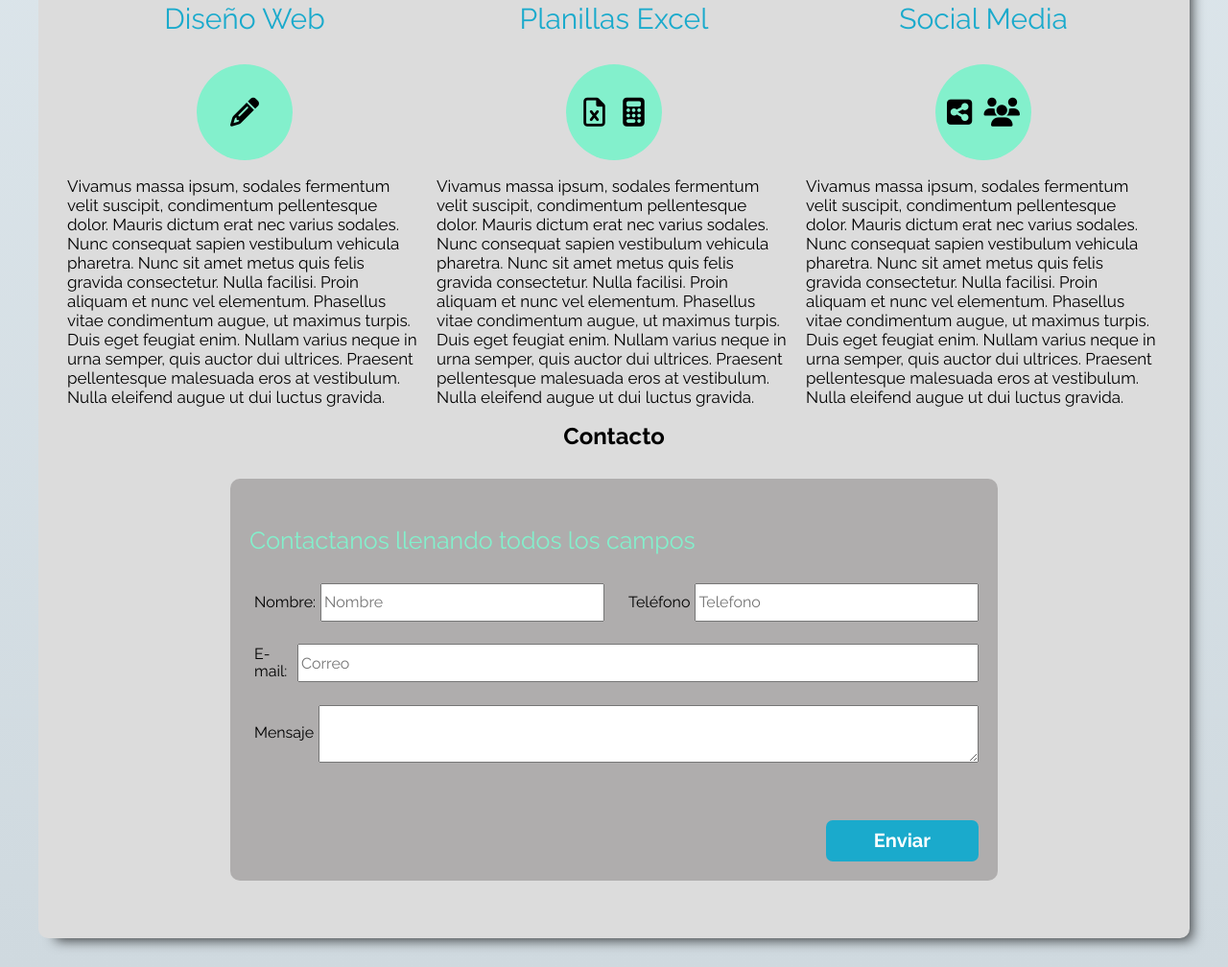
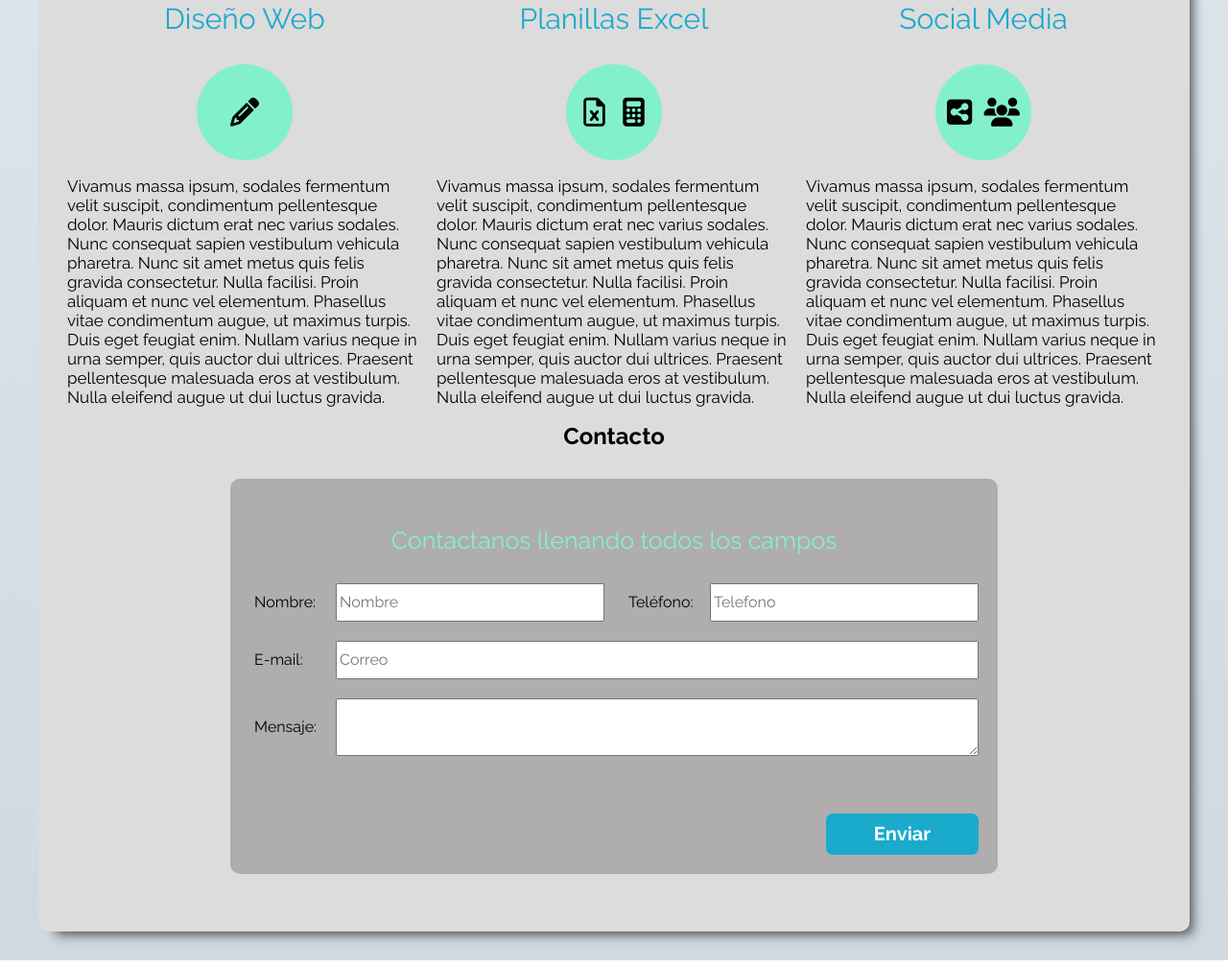
Before and after one commit to pinomartin/freelance_web, a plain HTML site: page index.html in a window 1280 px wide. Shown: the part 630-1638 px from the top of the page at 96% size. Drawn offline with Linux system fonts and the light colour scheme.

Commit message:
Updatehome

```diff
--- a/css/style.css
+++ b/css/style.css
@@ -245,14 +245,14 @@ form {
     background-color: var(--formcolor);
     padding: 2rem;
     border-radius: 1rem;
-    margin: 3rem;
+    margin-top: 3rem;
 }
 
 form legend {
     color: var(--primario);
     font-size: 2.5rem;
     margin: 3rem 0;
-
+    display: block;
     text-align: center;
 }
 
@@ -280,7 +280,7 @@ form legend {
 }
 
 .campo label {
-    flex: 0 0 50px;
+    flex: 0 0 90px;
     padding: 0.5rem;
 }
 
--- a/index.html
+++ b/index.html
@@ -80,7 +80,7 @@
                         <input type="text" name="nombre" placeholder="Nombre">
                     </div>
                     <div class="campo">
-                        <label>Teléfono</label>
+                        <label>Teléfono:</label>
                         <input type="tel" name="nombre" placeholder="Telefono">
                     </div>
                     <div class="campo w-100">
@@ -88,7 +88,7 @@
                         <input type="email" name="nombre" placeholder="Correo">
                     </div>
                     <div class="campo w-100">
-                        <label>Mensaje</label>
+                        <label>Mensaje:</label>
                         <textarea></textarea>
                     </div>
                 </div>
```
